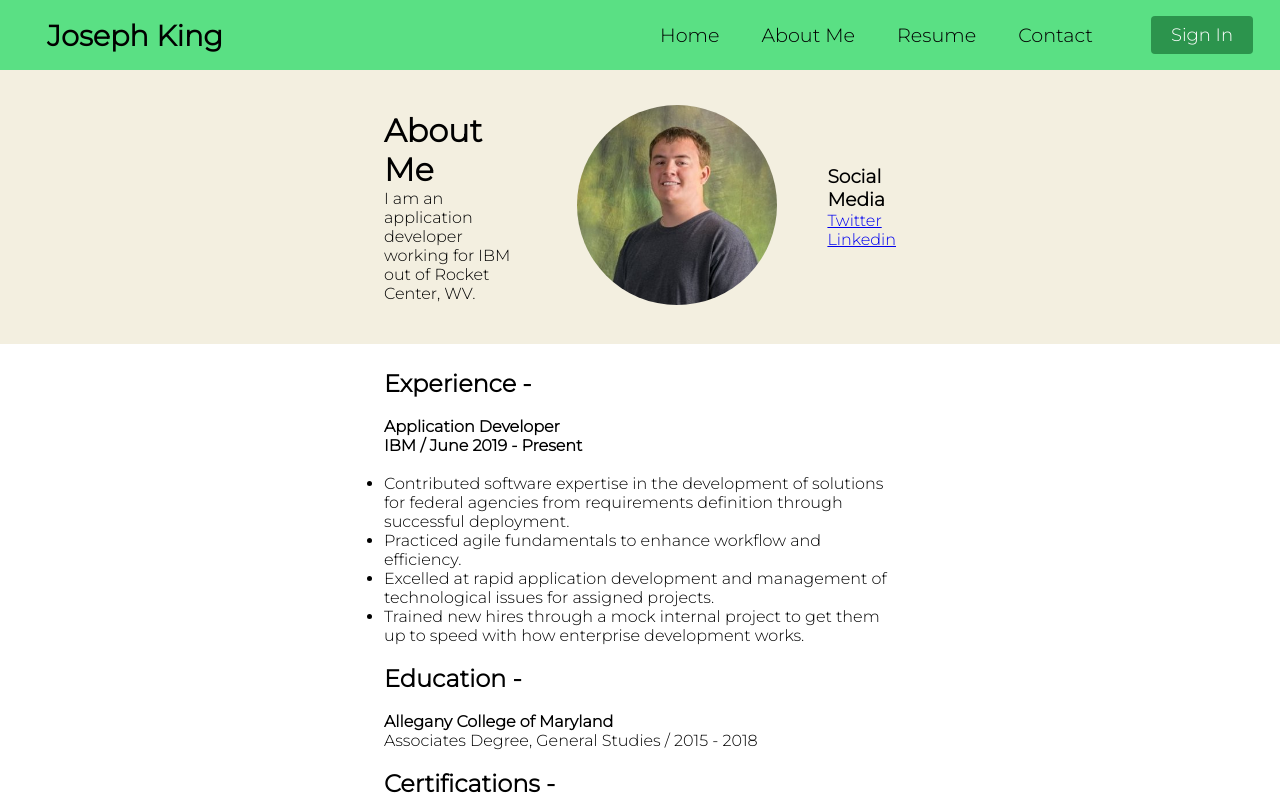
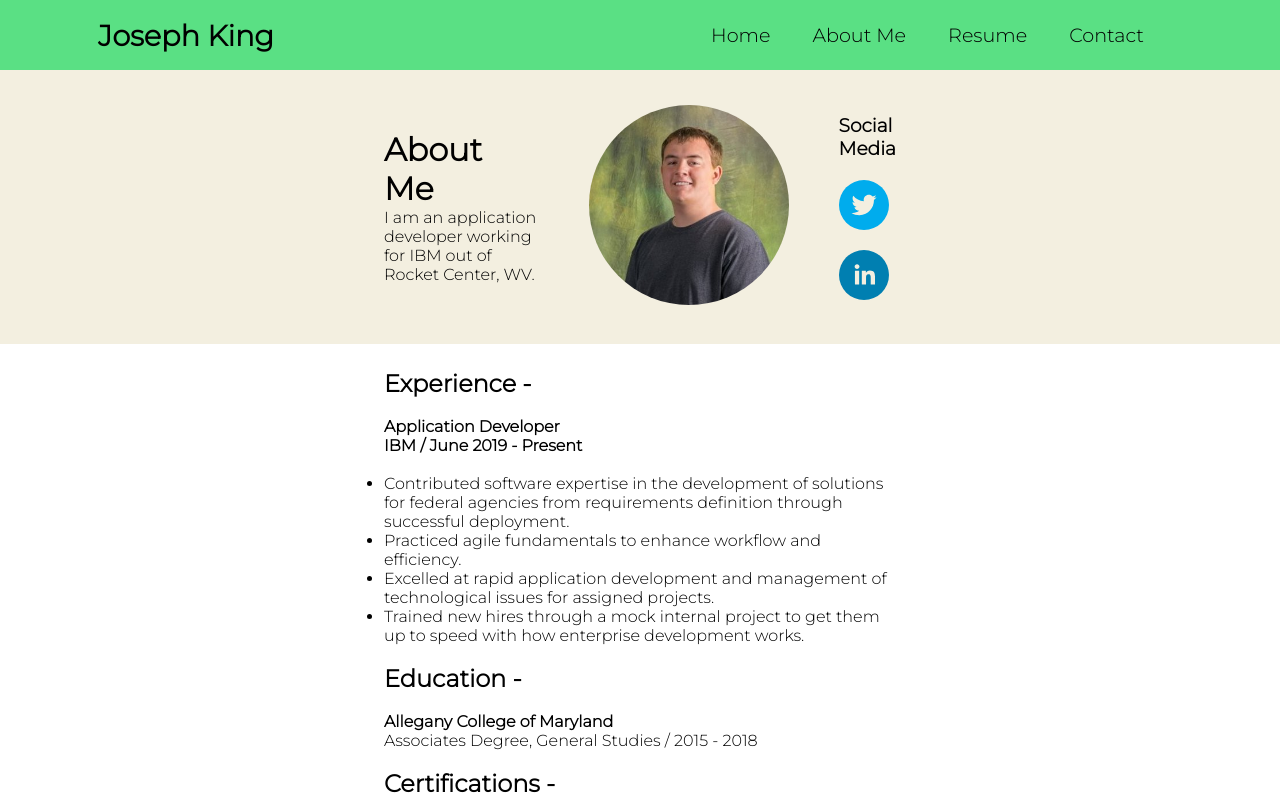
Before and after one commit to joeking853/MansaJoe, a React (Create React App) app: page / in a window 1280 px wide. Shown: the top 800 px of the page. Built offline with nearby package versions, Linux system fonts and the light colour scheme.

Commit message:
Testing with flex items

```diff
--- a/package.json
+++ b/package.json
@@ -15,6 +15,7 @@
     "react-dom": "^17.0.2",
     "react-router-dom": "^6.2.1",
     "react-scripts": "4.0.3",
+    "react-social-icons": "^5.11.0",
     "web-vitals": "^1.1.1"
   },
   "scripts": {
--- a/src/Components/NavBar/NavBar.css
+++ b/src/Components/NavBar/NavBar.css
@@ -5,6 +5,11 @@
     justify-content: center;
     align-items: center;
     font-size: 1.2rem;
+}
+
+a {
+    color: black;
+    text-decoration: none;
 }
 
 .NavBar-Logo {
--- a/src/Components/NavBar/NavBar.js
+++ b/src/Components/NavBar/NavBar.js
@@ -1,7 +1,6 @@
 import React, { Component } from 'react'
 import { MenuItems } from "./MenuItems"
 import './NavBar.css'
-import { Button } from "../Buttons"
 
 class NavBar extends Component {
     state = { clicked: false }
@@ -14,7 +13,7 @@ class NavBar extends Component {
         return(
 
             <nav className="NavBarItems">
-                <h1 className="NavBar-Logo">Joseph King</h1>
+                <h1 className="NavBar-Logo"><a href='#'>Joseph King</a></h1>
                 <div className="Menu-Icon" onClick={this.handleClick}>
                     <i className={this.state.clicked ? 'fas fa-times' : 'fas fa-bars'}></i>
                 </div>
@@ -29,9 +28,8 @@ class NavBar extends Component {
                             </li>
                         )
                     })}
+                </ul>
 
-                </ul>
-                <Button>Sign In</Button>
             </nav>
         )
     }
--- a/src/Components/Profile/Profile.css
+++ b/src/Components/Profile/Profile.css
@@ -9,6 +9,10 @@
     background-color: #f3efe0;
 }
 
+.socialIcon {
+    padding: 20px 0px;
+}
+
 @media screen and (max-width: 1100px) {
     .flex-container {
         flex-direction: column;
--- a/src/Components/Profile/Profile.js
+++ b/src/Components/Profile/Profile.js
@@ -1,6 +1,7 @@
 import React, { Component } from 'react'
 import './Profile.css'
 import pfpicture from './Images/Me.jpg'
+import { SocialIcon } from 'react-social-icons';
 
 class Profile extends Component {
     render() {
@@ -13,9 +14,8 @@ class Profile extends Component {
                 <div><img src={pfpicture} className='profile-picture' alt='Of Joseph King'></img></div>
                 <div>
                     <h3>Social Media</h3>
-                    <a href='https://twitter.com/Mansa_joe'>Twitter</a>
-                    <br></br>
-                    <a href='https://www.linkedin.com/in/joeking853/'>Linkedin</a>
+                    <div className='socialIcon'><SocialIcon url="https://twitter.com/Mansa_joe" /></div>
+                    <div><SocialIcon url="https://www.linkedin.com/in/joeking853/" /></div>
                 </div>
             </div>
         )
```
Also changed, not shown: 1 other file (tests, documents, lock files or other folders).
